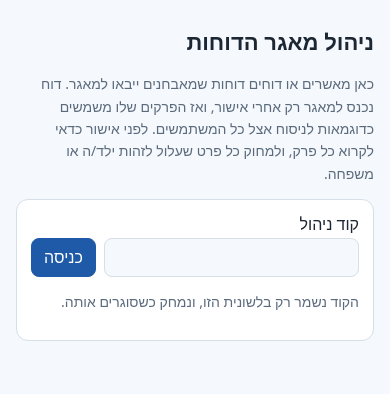
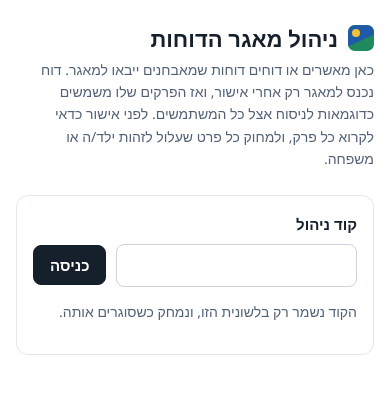
Before and after one commit to Oriel7Ai/ot-form, a website: page admin.html in a window 390 px wide. Drawn offline with Linux system fonts and the light colour scheme.

Commit message:
Apply the framed-sheet design to admin.html
Same tokens and style as the report form: a white sheet on a tinted
frame with no shadows, the product mark beside the title, a dark primary
button, red outline only on destructive actions, quiet count pills with
tabular figures, solid section rules, visible focus, and a neutral dark
theme. Design only: IDs, data attributes and script are unchanged.

Co-Authored-By: Claude Opus 5.5 <noreply@anthropic.com>

```diff
--- a/admin.html
+++ b/admin.html
@@ -9,31 +9,62 @@
 <meta http-equiv="Content-Security-Policy" content="default-src 'none'; style-src 'unsafe-inline'; script-src 'unsafe-inline'; img-src data:; connect-src https://ot-form-proxy.oriel7ai.workers.dev">
 <title>ניהול מאגר הדוחות</title>
 <style>
-:root{--bg:#f5f8fc;--card:#fff;--ink:#1c2733;--muted:#5b6b7c;--line:#d6dee8;--accent:#1e5aa8;--ok:#1d7a46;--bad:#b3261e;--warn:#fff4d6}
-@media (prefers-color-scheme: dark){:root{--bg:#10161d;--card:#18212b;--ink:#e6edf3;--muted:#9fb0c2;--line:#2c3a49;--accent:#7fb0ff;--ok:#6fd39b;--bad:#ff8a80;--warn:#3a3016}}
+/* אותו עיצוב כמו הטופס: גיליון לבן על מסגרת בגוון כחול-אפור, בלי צללים. הכחול רק לפוקוס ולקישורים;
+   פעולה ראשית בדיו כהה, פעולה הרסנית במסגרת אדומה. */
+:root{--bg:#f2f5f8;--card:#fff;--ink:#15202c;--muted:#536176;--line:#e2e7ed;--control:#ccd4de;--soft:#f0f3f7;
+  --accent:#1e5aa8;--accent-soft:#e8f0fa;--ok:#1d7a46;--bad:#b3261e;--warn:#fff8e1;--warn-line:#f0d98a;--warn-ink:#7a5200}
+@media (prefers-color-scheme: dark){:root{--bg:#0f0f10;--card:#18181a;--ink:#ececee;--muted:#a6a6ad;--line:#2c2c30;--control:#3d3d42;--soft:#222225;
+  --accent:#6ea6f2;--accent-soft:#1c2a3c;--ok:#6fd39b;--bad:#ff8a80;--warn:#2b2516;--warn-line:#5c4c1c;--warn-ink:#e6b93f}}
 *{box-sizing:border-box}
-body{margin:0;background:var(--bg);color:var(--ink);font:16px/1.6 system-ui,-apple-system,"Segoe UI",Arial,sans-serif}
-main{max-width:900px;margin:0 auto;padding:16px}
-h1{font-size:22px;margin:8px 0 4px}h2{font-size:18px;margin:24px 0 8px}h3{font-size:16px;margin:0}
-.card{background:var(--card);border:1px solid var(--line);border-radius:12px;padding:12px 14px;margin:10px 0}
-.row{display:flex;gap:8px;align-items:center;flex-wrap:wrap}
+body{margin:0;background:var(--bg);color:var(--ink);font:16px/1.6 "Segoe UI",Arial,"Noto Sans Hebrew",sans-serif}
+main{max-width:960px;margin:8px auto;background:var(--card);border:1px solid var(--line);border-radius:16px;padding:32px 40px 64px}
+h1{display:flex;align-items:center;gap:10px;font-size:24px;line-height:1.3;margin:0 0 6px}
+h2{font-size:17px;font-weight:600;margin:32px 0 10px}h3{font-size:16px;margin:0}
+.mark{width:26px;height:26px;border-radius:7px;background:#1f8a5b;position:relative;overflow:hidden;flex:none}
+.mark::before{content:"";position:absolute;inset:0;background:#1e5aa8;clip-path:polygon(0 0,100% 0,100% 35%,0 82%)}
+.mark::after{content:"";position:absolute;width:8px;height:8px;border-radius:50%;background:#f5c033;top:4px;left:4px}
+main > .hint{max-width:680px;margin:0 0 24px}
+.card{background:var(--card);border:1px solid var(--line);border-radius:12px;padding:20px 24px;margin:12px 0}
+.row{display:flex;gap:10px;align-items:center;flex-wrap:wrap}
 .hint{color:var(--muted);font-size:14px}
-input[type=password],input[type=text],input[type=number],textarea{font:inherit;color:inherit;background:var(--bg);border:1px solid var(--line);border-radius:8px;padding:6px 8px}
-textarea{width:100%;min-height:110px;margin-top:6px}
-.btn{font:inherit;border:1px solid var(--line);background:var(--card);color:var(--ink);border-radius:8px;padding:6px 12px;cursor:pointer}
-.btn.primary{background:var(--accent);border-color:var(--accent);color:#fff}
-.btn.bad{color:var(--bad);border-color:var(--bad)}
-.sec{border-top:1px dashed var(--line);margin-top:10px;padding-top:8px}
-.msg{min-height:1.6em;font-weight:600}.msg.ok{color:var(--ok)}.msg.err{color:var(--bad)}
-.stats span{display:inline-block;border:1px solid var(--line);border-radius:999px;padding:2px 10px;margin:3px;font-size:14px}
-.warn{background:var(--warn);border-radius:8px;padding:8px 10px}
-.entry{border-top:1px solid var(--line);padding:8px 0}
-.entry p{margin:4px 0;white-space:pre-wrap}
+label{font-size:15px}
+#login label[for=code]{display:block;font-weight:600;margin-bottom:8px}
+input[type=password],input[type=text],input[type=number],textarea{font:inherit;color:inherit;background:var(--card);border:1px solid var(--control);border-radius:8px;padding:8px 12px;min-height:40px;transition:border-color .15s,box-shadow .15s}
+input[type=checkbox]{width:18px;height:18px;accent-color:var(--accent);vertical-align:-3px}
+textarea{width:100%;min-height:110px;margin-top:8px;line-height:1.65;resize:vertical}
+input:hover,textarea:hover{border-color:var(--muted)}
+input:focus,textarea:focus{outline:none;border-color:var(--accent);box-shadow:0 0 0 3px var(--accent-soft)}
+:focus-visible{outline:2px solid var(--accent);outline-offset:2px}
+.btn{font:inherit;font-size:15px;border:1px solid var(--control);background:var(--card);color:var(--ink);border-radius:8px;padding:0 16px;min-height:40px;cursor:pointer;transition:background .15s,border-color .15s}
+.btn:hover{background:var(--soft)}
+.btn:disabled{opacity:.6;cursor:wait}
+.btn.primary{background:var(--ink);border-color:var(--ink);color:var(--card);font-weight:600}
+.btn.primary:hover{background:var(--accent);border-color:var(--accent)}
+.btn.bad{color:var(--bad);border-color:currentColor;background:transparent}
+.btn.bad:hover{background:var(--soft)}
+.stats .btn.bad{min-height:28px;padding:0 10px;font-size:13px;margin-inline-start:4px}
+.sec{border-top:1px solid var(--line);margin-top:16px;padding-top:12px}
+.msg{min-height:1.6em;font-weight:600;margin:8px 0}.msg:empty{min-height:0;margin:0}.msg.ok{color:var(--ok)}.msg.err{color:var(--bad)}
+.stats > div{margin:4px 0}
+.stats span{display:inline-flex;align-items:center;background:var(--soft);border-radius:999px;padding:2px 12px;margin:3px;font-size:14px;font-variant-numeric:tabular-nums;white-space:nowrap}
+#count{color:var(--muted);font-weight:400;font-variant-numeric:tabular-nums}
+.warn{background:var(--warn);border:1px solid var(--warn-line);color:var(--warn-ink);border-radius:8px;padding:12px 16px}
+.entry{border-top:1px solid var(--line);padding:12px 0}
+.entry:first-child{border-top:0;padding-top:0}
+.entry .row{justify-content:flex-start}
+.entry .row .btn{margin-inline-start:auto}
+.entry p{margin:6px 0 0;white-space:pre-wrap}
+@media (max-width:700px){
+  main{margin:0;border:0;border-radius:0;min-height:100vh;padding:24px 16px 48px}
+  h1{font-size:22px}
+  .card{padding:16px}
+}
+@media (prefers-reduced-motion: reduce){*{transition:none!important;scroll-behavior:auto!important}}
 </style>
 </head>
 <body>
 <main>
-  <h1>ניהול מאגר הדוחות</h1>
+  <h1><span class="mark" aria-hidden="true"></span>ניהול מאגר הדוחות</h1>
   <p class="hint">כאן מאשרים או דוחים דוחות שמאבחנים ייבאו למאגר. דוח נכנס למאגר רק אחרי אישור, ואז הפרקים שלו משמשים כדוגמאות לניסוח אצל כל המשתמשים. לפני אישור כדאי לקרוא כל פרק, ולמחוק כל פרט שעלול לזהות ילד/ה או משפחה.</p>
 
   <div class="card" id="login">
```
